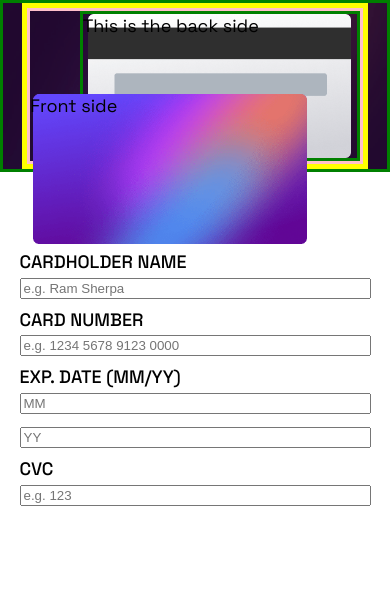
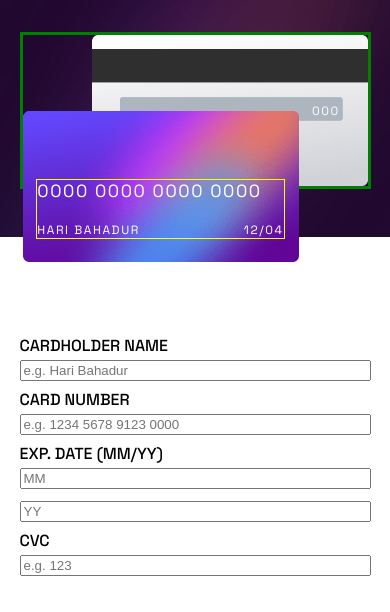
Before and after one commit to gcsandesh/interactive-card-details-form, a React (Create React App) app: page / in a window 390 px wide. Shown: the top 612 px of the page. Built offline with nearby package versions, Linux system fonts and the light colour scheme.

Commit message:
completed hero section styling with full responsiveness

```diff
--- a/src/components/Card.js
+++ b/src/components/Card.js
@@ -1,7 +1,30 @@
-// import React from "react";
-// import cardFrontImg from "../images/bg-card-front.png";
-// export default function Card() {
-//   return (
-
-//   );
-// }
+import React from "react";
+import cardFrontImg from "../images/bg-card-front.png";
+import cardBackImg from "../images/bg-card-back.png";
+export default function Card(props) {
+  return props.isFrontFace ? (
+    <div className="card front--card">
+      <img
+        src={cardFrontImg}
+        className="card__img front--img"
+        alt="front face of virtual card"
+      />
+      <div className="card__details container flex--col">
+        <span className="card__cardNumber">0000 0000 0000 0000</span>
+        <div className="card__cardName__expiryDate flex--row">
+          <div className="card__cardName">Hari Bahadur</div>
+          <div className="card__expiryDate">12/04</div>
+        </div>
+      </div>
+    </div>
+  ) : (
+    <div className="card back--card">
+      <img
+        src={cardBackImg}
+        className="card__img back--img"
+        alt="back face of virtual card"
+      />
+      <span className="card__cvcNum">000</span>
+    </div>
+  );
+}
--- a/src/components/Content.js
+++ b/src/components/Content.js
@@ -6,7 +6,7 @@ export default function Content() {
         <label className="formItem__label" htmlFor="cardHolderName">
           Cardholder Name
         </label>
-        <input className="formItem__input"type="text" name="cardHolderName" placeholder="e.g. Ram Sherpa" />
+        <input className="formItem__input"type="text" name="cardHolderName" placeholder="e.g. Hari Bahadur" />
         <label className="formItem__label" htmlFor="cardNumber">
           Card Number
         </label>
--- a/src/components/Hero.js
+++ b/src/components/Hero.js
@@ -1,17 +1,12 @@
 import React from "react";
-
+import Card from "./Card"
 export default function Hero() {
   return (
-    // the hero with bg Image and full width with col flex and align+justify center
     <div className="hero">
-      <div className="container cards--container flex--col">
+      <div className="container cards--container flex--row">
         {/* contains cards */}
-        <div className="card__back--container">
-          <div className="card__back--img">This is the back side</div>
-          <div className="card__front--container">
-            <div className="card__front--img">Front side</div>
-          </div>
-        </div>
+        <Card isFrontFace={false} />
+        <Card isFrontFace={true}/>
       </div>
     </div>
   );
--- a/src/index.css
+++ b/src/index.css
@@ -5,7 +5,15 @@
 }
 
 :root {
-  font-size: 18px;
+  font-size: 16px;
+  --white: #fff;
+  --light: hsl(270, 3%, 87%);
+  --dark: hsl(279, 6%, 55%);
+  --darker: hsl(278, 68%, 11%);
+  --red: hsl(0, 100%, 66%);
+  /*for input errors*/
+  --gradient: hsl(249, 99%, 64%) to hsl(278, 94%, 30%);
+  /*active input border*/
 }
 
 body {
@@ -37,64 +45,103 @@ body {
 
 /* for hero */
 .hero {
-  /* height: 50vmax; */
-  border: 3px solid green;
   width: 100%;
+  padding: 2rem 0 3rem;
+  color: var(--white);
+  letter-spacing: 0.1rem;
   background-image: url("./images/bg-main-mobile.png");
   background-repeat: no-repeat;
   background-size: cover;
 }
 
-@media (min-width:600px) {
-  .hero {
-    background-image: url("./images/bg-main-desktop.png");
+/* for cards */
+.cards--container {
+  border: 3px solid green;
+  position: relative;
+  justify-content: flex-end;
+}
+
+/* each card */
+.card {
+  position: relative;
+  width: 80%;
+  display: flex;
+  align-items: center;
+  justify-content: center;
+}
+
+.back--card {
+  margin-right: 0;
+}
+
+.front--card {
+  position: absolute;
+  top: 50%;
+  left: 0;
+}
+
+/*card image*/
+.card__img {
+  width: 100%;
+}
+
+/* for numbers inside the cards */
+.card__cvcNum {
+  position: absolute;
+  top: 45%;
+  right: 10%;
+  font-size: 0.75rem;
+}
+
+.card__details {
+  position: absolute;
+  top: 45%;
+  border: 1px solid yellow;
+  justify-content: space-between;
+  height: 40%;
+}
+
+.card__cardNumber {
+  font-size: 1.25rem;
+}
+
+.card__cardName__expiryDate {
+  font-size: 0.75rem;
+}
+
+/*up to 425px screens*/
+@media (max-width: 425px) {
+  .card__cardNumber {
+    font-size: 1.1rem;
   }
 }
 
-/* for cards */
-.cards--container {
-  height: 100%;
-  border: 5px solid yellow;
-  /* position: relative; */
+/* up to 375px screens */
+@media (max-width:375px) {
+  .card__cardName__expiryDate {
+    font-size: 0.75rem;
+  }
+
+  .card__cardNumber {
+    font-size: 0.9rem;
+  }
 }
 
-.card__back--container {
-  height: 40vmin;
-  margin-left: auto;
-  position: relative;
+
+.card__cardName__expiryDate {
+  /* padding-top: 15px; */
+  /* height: 3rem; */
   width: 100%;
-  border: 3px solid pink;
+  justify-content: space-between;
 }
 
-.card__front--container {
-  margin-right: 0;
-  position: absolute;
-  top: 55%;
-  width: 85%;
-  height: 100%;
-}
-
-.card__front--img, .card__back--img {
-  height: 100%;
-  background-repeat: no-repeat;
-  background-position: center;
-  background-size: contain;
-}
-
-.card__back--img {
-  background-image: url("./images/bg-card-back.png");
-  width: 85%;
-  margin-left: auto;
-  border: 3px solid green;
-}
-
-.card__front--img {
-  background-image: url("./images/bg-card-front.png");
+.card__cardName {
+  text-transform: uppercase;
 }
 
 /*for the form*/
 .form--container {
-  padding-top: 20vmin;
+  padding-top: 25vmin;
 }
 
 .formItem__label {
@@ -105,3 +152,14 @@ body {
 .formItem__input {
   margin: 0.25rem 0 0.5rem 0;
 }
+
+/* for larger screens */
+@media (min-width:600px) {
+  :root {
+    font-size: 18px;
+  }
+
+  .hero {
+    background-image: url("./images/bg-main-desktop.png");
+  }
+}
```
